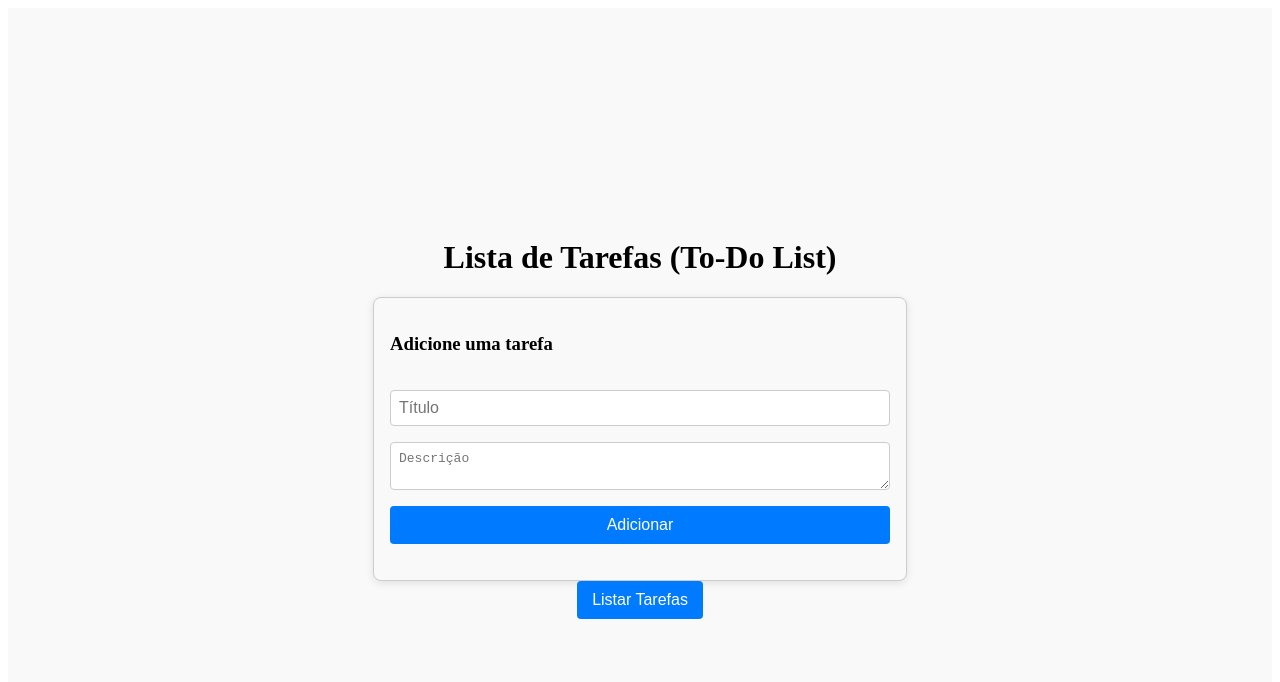
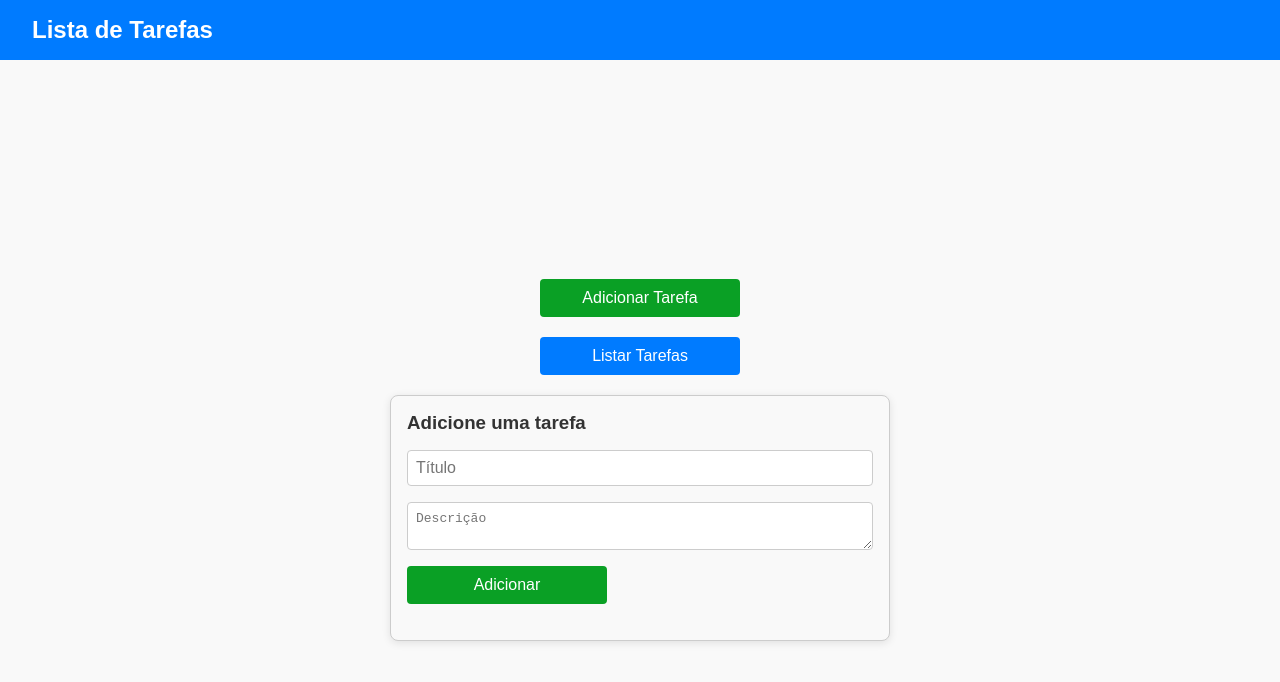
Before and after one commit to OliveiraDaniel/task-list, a React (Vite) app: page / in a window 1280 px wide. Shown: the top 682 px of the page. Built offline with nearby package versions, Linux system fonts and the light colour scheme.

Commit message:
feat: adiciona filtros e estilos para as tasks

```diff
--- a/db.json
+++ b/db.json
@@ -17,6 +17,12 @@
       "title": "Terceira",
       "description": "teste teste teste",
       "status": "Pendente"
+    },
+    {
+      "id": "3ab5",
+      "title": "Tarefa de teste 4",
+      "description": "Comprar café",
+      "status": "Pendente"
     }
   ]
 }
--- a/src/App.tsx
+++ b/src/App.tsx
@@ -1,14 +1,19 @@
 import TaskList from './components/TaskList'
 import TaskForm from './components/TaskForm'
 import { MainContainer } from './styles/Container'
+import GlobalStyle from './styles/GlobalStyle'
+import Header from './components/Header'
 
 function App() {
   return (
-    <MainContainer>
-      <h1>Lista de Tarefas (To-Do List)</h1>
-      <TaskForm />
-      <TaskList />
-    </MainContainer>
+    <>
+      <GlobalStyle />
+      <Header />
+      <MainContainer>
+        <TaskList />
+        <TaskForm />
+      </MainContainer>
+    </>
   )
 }
 
--- /dev/null
+++ b/src/components/Header.tsx
@@ -0,0 +1,11 @@
+import {HeaderContainer, Title} from './../styles/Header'
+
+function Header() {
+  return (
+    <HeaderContainer>
+      <Title>Lista de Tarefas</Title>
+    </HeaderContainer>
+  );
+}
+
+export default Header
--- a/src/components/TaskForm.tsx
+++ b/src/components/TaskForm.tsx
@@ -32,7 +32,7 @@ const TaskForm = ({ task }: { task?: Task }) => {
         placeholder="Descrição"
         required
       />
-      <Button type="submit">{task ? 'Editar' : 'Adicionar'}</Button>
+      <Button color="#0aa025" type="submit">{task ? 'Editar' : 'Adicionar'}</Button>
     </FormContainer>
   )
 }
--- a/src/components/TaskItem.tsx
+++ b/src/components/TaskItem.tsx
@@ -1,15 +1,23 @@
 import { Task } from './../types/TaskItem'
-import { TaskItemContainer, Title, Description } from '../styles/TaskItem'
-import { Button } from '../styles/TaskForm'
+import { TaskItemContainer, Title, Description, ContainerButtons } from '../styles/TaskItem'
+import IconButton from '@mui/material/IconButton'
+import EditIcon from '@mui/icons-material/Edit'
+import DeleteIcon from '@mui/icons-material/Delete'
 
 function TaskItem({ task }: { task: Task }) {
   return (
     <TaskItemContainer>
       <Title>{task.title}</Title>
-      <Description>{task.description}</Description>
-      <span>Status: {task.status}</span>
-      <Button>Editar</Button>
-      <Button>Deletar</Button>
+      <Description><strong>Descrição:</strong> {task.description}</Description>
+      <small><strong>Status: </strong>{task.status}</small>
+      <ContainerButtons>
+        <IconButton aria-label="edit">
+          <EditIcon />
+        </IconButton>
+        <IconButton aria-label="delete">
+          <DeleteIcon />
+        </IconButton>
+      </ContainerButtons>
     </TaskItemContainer>
   )
 }
--- a/src/components/TaskList.tsx
+++ b/src/components/TaskList.tsx
@@ -3,11 +3,12 @@ import TaskItem from './TaskItem'
 import { TaskListContainer } from '../styles/TaskList'
 import { getTasks } from './../services/taskServices'
 import { Task } from '../types/TaskItem'
-import { Button } from '../styles/TaskForm'
+import { Button, Select, Option } from '../styles/TaskForm'
 
 const TaskList = () => {
   const [tasks, setTasks] = useState<Task[]>([])
   const [open, setOpen] = useState<boolean>(false)
+  const [filter, setFilter] = useState<string>('')
 
   const fetchTasks = async () => {
     try {
@@ -23,17 +24,41 @@ const TaskList = () => {
     setOpen(!open)
   }
 
+  const handleFilterChange = (e: React.ChangeEvent<HTMLSelectElement>) => {
+    setFilter(e.target.value)
+  }
+
+  const filteredTasks = tasks.filter((task) => {
+    if (!filter) return true
+    return task.status === filter
+  })
+
   return (
     <>
-      <Button onClick={handleButtonClick}>
-        {open ? 'Esconder ' : 'Listar '} Tarefas
+      <Button color='#0aa025' onClick={handleButtonClick}>
+        Adicionar Tarefa
+      </Button>
+      <Button color='#007bff' onClick={handleButtonClick}>
+        {open ? 'Recolher ' : 'Listar '} Tarefas
       </Button>
       {open && (
-        <TaskListContainer>
-          {tasks.map(task => (
-            <TaskItem key={task.id} task={task} />
-          ))}
-        </TaskListContainer>
+        <>
+          <Select value={filter} onChange={handleFilterChange}>
+            <Option value="">Todas</Option>
+            <Option value="Pendente">Pendente</Option>
+            <Option value="Concluída">Concluída</Option>
+            <Option value="Em Progresso">Em Progresso</Option>
+          </Select>
+          <TaskListContainer>
+            {filteredTasks.length ? (
+                filteredTasks.map((task) => (
+                  <TaskItem key={task.id} task={task} />
+                ))
+              ) : (
+                <p>Nenhuma tarefa encontrada.</p>
+              )}
+          </TaskListContainer>
+        </>
       )}
     </>
   )
--- a/src/services/taskServices.ts
+++ b/src/services/taskServices.ts
@@ -1,7 +1,7 @@
 import axios from 'axios'
 import { Task } from '../types/TaskItem'
 
-const API_URL = 'http://localhost:3000/tasks'
+const API_URL = 'http://localhost:3001/tasks'
 
 export const getTasks = async (): Promise<Task[]> => {
   try {
--- /dev/null
+++ b/src/styles/GlobalStyle.ts
@@ -0,0 +1,36 @@
+import { createGlobalStyle } from 'styled-components';
+
+const GlobalStyle = createGlobalStyle`
+  * {
+    margin: 0;
+    padding: 0;
+    box-sizing: border-box;
+  }
+
+  html, body {
+    width: 100%;
+    height: 100%;
+    font-family: 'Arial', sans-serif;
+    background-color: #f0f0f0;
+    color: #333;
+    -webkit-font-smoothing: antialiased;
+    -moz-osx-font-smoothing: grayscale;
+  }
+
+  a {
+    color: inherit;
+    text-decoration: none;
+  }
+
+  ul {
+    list-style: none;
+  }
+
+  button {
+    border: none;
+    cursor: pointer;
+    background: none;
+  }
+`;
+
+export default GlobalStyle
--- /dev/null
+++ b/src/styles/Header.ts
@@ -0,0 +1,15 @@
+import styled from 'styled-components';
+
+export const HeaderContainer = styled.header`
+  display: flex;
+  justify-content: space-between;
+  align-items: center;
+  background-color: #007bff;
+  padding: 1rem 2rem;
+  color: white;
+`;
+
+export const Title = styled.div`
+  font-size: 1.5rem;
+  font-weight: bold;
+`;
--- a/src/styles/TaskForm.ts
+++ b/src/styles/TaskForm.ts
@@ -1,4 +1,8 @@
 import styled from 'styled-components'
+
+interface ButtonProps {
+  bgColor?: string;
+}
 
 export const FormContainer = styled.form`
   display: flex;
@@ -34,7 +38,7 @@ export const Textarea = styled.textarea`
   border: 1px solid #ccc;
   border-radius: 4px;
   font-size: 1em;
-  resize: vertical; /* Permite redimensionar verticalmente */
+  resize: vertical;
 
   &:focus {
     border-color: #007bff;
@@ -42,16 +46,17 @@ export const Textarea = styled.textarea`
   }
 `
 
-export const Button = styled.button`
+export const Button = styled.button<ButtonProps>`
   padding: 10px 15px;
   border: none;
   border-radius: 4px;
-  background-color: #007bff; /* Cor do botão */
+  background-color: ${(props) => props.color};
   color: white;
   font-size: 1em;
   cursor: pointer;
   transition: background-color 0.3s;
   margin-bottom: 20px;
+  width: 200px;
 
   &:hover {
     background-color: #0056b3;
@@ -62,3 +67,13 @@ export const Button = styled.button`
     cursor: not-allowed;
   }
 `
+
+export const Select = styled.select`
+  margin: 1rem 0;
+  padding: 0.5rem;
+  font-size: 1rem;
+`
+
+export const Option = styled.option`
+  font-size: 1rem;
+`
--- a/src/styles/TaskItem.ts
+++ b/src/styles/TaskItem.ts
@@ -3,17 +3,13 @@ import styled from 'styled-components'
 export const TaskItemContainer = styled.div`
   border: 1px solid #ccc;
   border-radius: 8px;
-  padding: 16px;
+  padding: 15px 15px 0;
   margin: 8px;
   flex: 1 1 calc(20% - 16px);
   box-shadow: 0 2px 8px rgba(0, 0, 0, 0.1);
   display: flex;
   flex-direction: column;
   max-width: 230px;
-
-  &:hover {
-    transform: translateY(-4px);
-  }
 
   @media (max-width: 768px) {
     flex: 1 1 calc(50% - 16px);
@@ -25,11 +21,18 @@ export const TaskItemContainer = styled.div`
 `
 
 export const Title = styled.h3`
-  font-size: 1.2em;
+  font-size: 16px;
   margin: 0 0 8px 0;
 `
 
 export const Description = styled.p`
-  font-size: 1em;
-  margin: 0;
+  font-size: 14px;
+  margin: 15px 0;
 `
+
+export const ContainerButtons = styled.div`
+  display:flex;
+  flex-direction: row;
+  justify-content: space-around;
+  padding: 20px 0 0;
+`
```
Also changed, not shown: package.json (+6 -1 lines), 1 other file (tests, documents, lock files or other folders).
